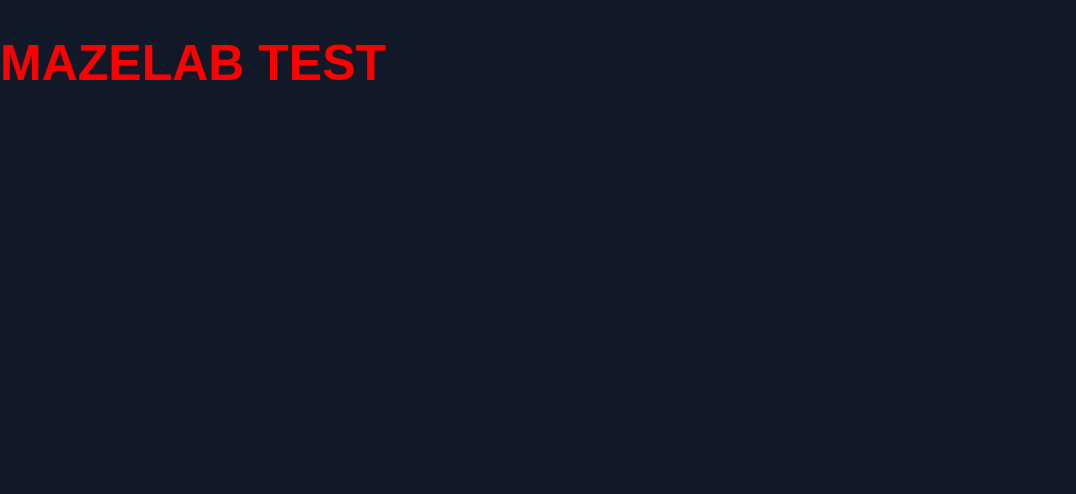
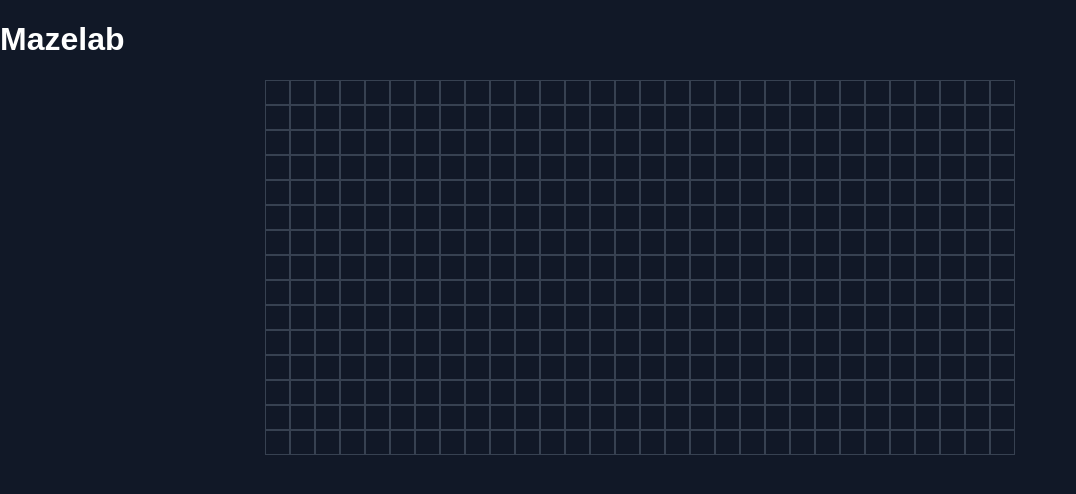
Before and after one commit to dipendraparajuli986-alt/MESH-generator-solver, a React (Vite) app: page / in a window 1280 px wide. Shown: the top 494 px of the page, without its empty margins (0-1076 px from the left). Built offline with nearby package versions, Linux system fonts and the light colour scheme.

Commit message:
ALi ramro view

```diff
--- a/src/App.css
+++ b/src/App.css
@@ -1,10 +1,28 @@
 body {
-  margin: 0;
-  font-family: Arial, sans-serif;
-  background: #111827;
-  color: white;
+    margin: 0;
+    font-family: Arial, sans-serif;
+    background: #111827;
+    color: white;
 }
 
 #root {
-  width: 100%;
+    width: 100%;
 }
+
+.maze-grid {
+    display: flex;
+    flex-direction: column;
+    width: fit-content;
+    margin: 20px auto;
+}
+
+.grid-row {
+    display: flex;
+}
+
+.grid-cell {
+    width: 25px;
+    height: 25px;
+    border: 1px solid #374151;
+    box-sizing: border-box;
+}
--- a/src/App.jsx
+++ b/src/App.jsx
@@ -1,5 +1,12 @@
+import MazeGrid from "./components/MazeGrid";
+
 function App() {
-    return <h1 style={{ color: "red", fontSize: "50px" }}>MAZELAB TEST</h1>;
+    return (
+        <div>
+            <h1>Mazelab</h1>
+            <MazeGrid />
+        </div>
+    );
 }
 
 export default App;
--- a/src/components/MazeGrid.jsx
+++ b/src/components/MazeGrid.jsx
@@ -0,0 +1,24 @@
+import { useState } from "react";
+import { createGrid } from "../utils/mazeUtils";
+
+function MazeGrid(){
+    const [grid, setGrid] = useState(() => createGrid(15,30) );
+
+    return (
+    <div className="maze-grid">
+        {grid.map((row, rowIndex) => (
+            <div className="grid-row" key={rowIndex}>
+                {row.map((node) => (
+                    <div
+                        className="grid-cell"
+                        key={`${node.row}-${node.col}`}
+                    ></div>
+                ))}
+            </div>
+        ))}
+    </div>
+);
+
+}
+
+export default MazeGrid;
```
